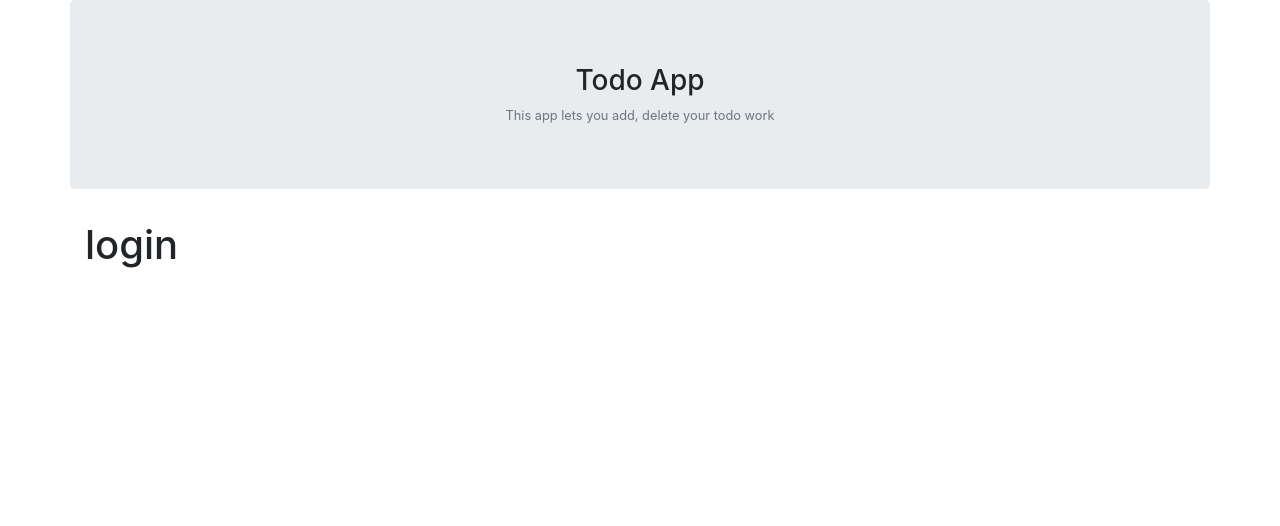
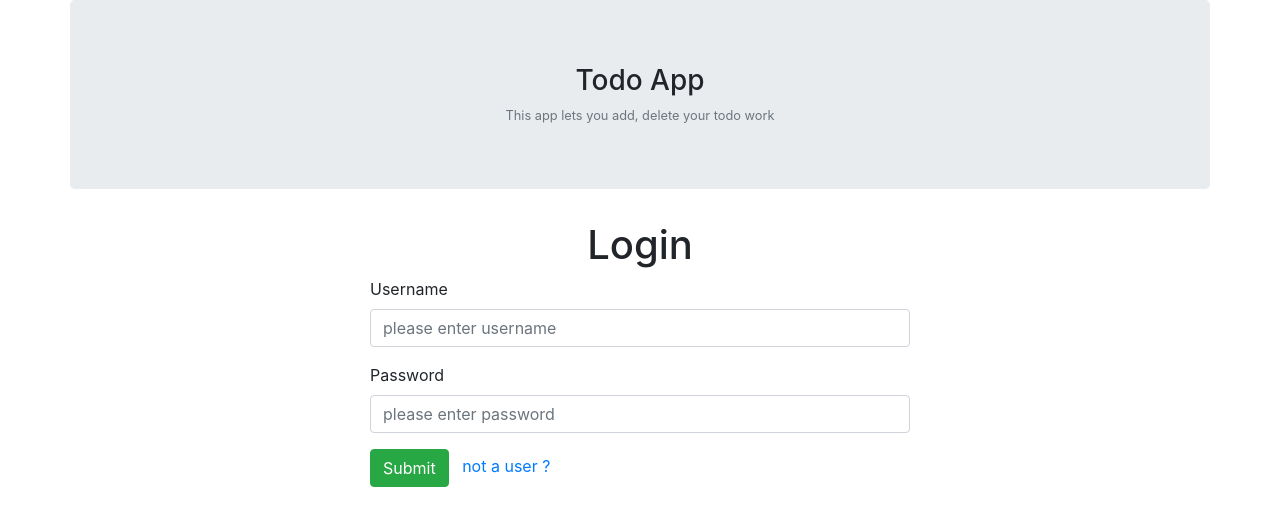
Before and after one commit to DeepakPednekar/Todo, an Angular app: page /user/login in a window 1280 px wide. Shown: the top 526 px of the page. Built offline with nearby package versions, Linux system fonts and the light colour scheme.

Commit message:
signup, login :- design changes added

```diff
--- a/src/app/user/login.component.html
+++ b/src/app/user/login.component.html
@@ -1 +1,21 @@
-<h1>login</h1>
+<h1 class="text-center">Login</h1>
+<div class="row">
+  <div class="offset-3 col-md-6 col-sm-12">
+
+    <div class="form-group text-left">
+      <label class="">Username</label>
+      <input class="form-control" type="text" placeholder="please enter username">
+    </div>
+
+    <div class="form-group text-left">
+      <label class="">Password</label>
+      <input class="form-control" type="password" placeholder="please enter password">
+    </div>
+
+    <div class="form-group">
+      <button class="btn btn-success">Submit</button>
+      &nbsp;
+      <a routerLink="/user/signup">not a user ?</a>
+    </div>
+  </div>
+</div>
--- a/src/app/user/signup.component.html
+++ b/src/app/user/signup.component.html
@@ -1 +1,39 @@
-<h1>Signup</h1>
+<h3 class="text-center">Signup Form</h3>
+<br>
+<div class="row">
+
+  <div class="offset-3 col-md-6 col-sm-12">
+
+    <div class="form-group">
+      <label>Nik name</label>
+      <input class="form-control" type="text" placeholder="Enter Nik name">
+    </div>
+
+    <div class="form-group">
+      <label>Email Id</label>
+      <input class="form-control" type="text" placeholder="Enter your email">
+    </div>
+
+    <div class="form-group">
+      <label>Password</label>
+      <input class="form-control" type="Password" placeholder="Enter password">
+    </div>
+
+    <div class="form-group">
+      <label>Confirm Password</label>
+      <input class="form-control" type="Password" placeholder="Please confirm password">
+    </div>
+
+    <p class="text-muted">
+      * The information here is secured under laws of India. Please report if any disputes.
+    </p>
+
+    <div class="form-group">
+      <button class="btn btn-primary">Signup</button>
+
+      &nbsp;
+      <a routerLink="/user/login">Already User?</a>
+    </div>
+
+  </div>
+</div>
--- a/src/app/user/user.module.ts
+++ b/src/app/user/user.module.ts
@@ -16,6 +16,7 @@ const user_routes: Routes = [
 
 @NgModule({
   imports: [RouterModule.forChild(user_routes)],
+  exports: [RouterModule]
 })
 export class UserRoutingModule {}
 /// end routing
```
